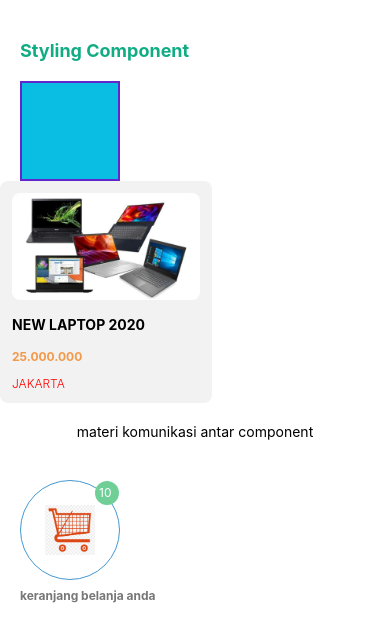
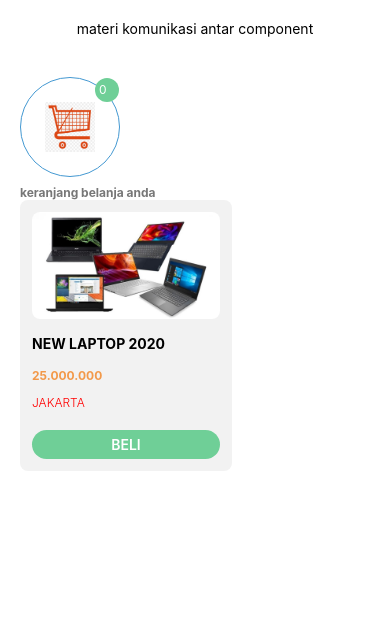
Before and after one commit to wahyuarinugroho/aplikasi-react-native-pertama, a React Native app: screen / in a window 390 px wide. Shown: the top 642 px of the page. Built offline with nearby package versions, Linux system fonts and the light colour scheme.

Commit message:
detail pembelajaran komunikasi antar komponen RN dgn menggunakan props dan state

```diff
--- a/src/App.js
+++ b/src/App.js
@@ -20,7 +20,7 @@ const App = () => {
     <View>
       <ScrollView>
       {/* <SampleComponent /> */}
-      <StylingComponent />
+      {/* <StylingComponent /> */}
       {/* <FlexBox /> */}
       {/* <Position /> */}
       {/* <PropsDinamis /> */}
--- a/src/components/Cart/index.js
+++ b/src/components/Cart/index.js
@@ -2,12 +2,12 @@ import React from 'react'
 import { StyleSheet, Text, View, Image } from 'react-native'
 import cart from '../../assets/icons/cart.png';
 
-const Cart = () => {
+const Cart = (props) => {
     return (
         <View>
             <View style={styles.cartWrapper}>
             <Image source={cart} style={styles.iconCart} />
-            <Text style={styles.notif}>10</Text>
+            <Text style={styles.notif}>{props.quantity}</Text>
             </View>
             <Text style={styles.text}>keranjang belanja anda</Text>
         </View>
--- a/src/components/Product/index.js
+++ b/src/components/Product/index.js
@@ -1,14 +1,66 @@
 import React from 'react'
-import { StyleSheet, Text, View } from 'react-native'
+import { StyleSheet, Text, View, Image, TouchableOpacity } from 'react-native'
+import laptop from '../../assets/image/laptop.jpg';
 
-const Product = () => {
+const Product = (props) => {
     return (
-        <View>
-            <Text></Text>
+    <View style={styles.wrapper}>
+        <Image source={laptop} style={styles.imageProduct} />
+        <Text style={styles.productName}>NEW LAPTOP 2020</Text>
+        <Text style={styles.productPrice}>25.000.000</Text>
+        <Text style={styles.location}>JAKARTA</Text>
+        <TouchableOpacity onPress={props.onButtonPress}>
+        <View style={styles.buttonWrapper}>
+        <Text style={styles.buttonText}>BELI</Text>
         </View>
+        </TouchableOpacity>
+
+    </View>
     )
 }
 
 export default Product
 
-const styles = StyleSheet.create({})
+const styles = StyleSheet.create({
+    wrapper: {
+        padding: 12,
+        backgroundColor: '#F2F2F2',
+        width: 212,
+        borderRadius: 8,
+    },
+    imageProduct: {
+        width: 188,
+        height: 107,
+        borderRadius: 8,
+    },
+    productName: {
+        fontSize: 14,
+        fontWeight: 'bold',
+        marginTop: 16,
+    },
+    productPrice: {
+        fontSize: 12,
+        fontWeight: 'bold',
+        color: '#F2994A',
+        marginTop: 16,
+    },
+    location: {
+        fontSize: 12,
+        fontWeight: '300',
+        color: 'red',
+        marginTop: 12,
+    },
+    buttonWrapper: {
+        backgroundColor:'#6FCF97',
+        paddingVertical: 6,
+        borderRadius: 25,
+        marginTop: 20,
+
+    },
+    buttonText: {
+        fontSize: 14,
+        fontWeight: '600',
+        color: 'white',
+        textAlign: 'center',
+    }
+})
--- a/src/pages/Communication/index.js
+++ b/src/pages/Communication/index.js
@@ -1,17 +1,20 @@
-import React from 'react'
+import React, { useState } from 'react'
 import { StyleSheet, Text, View } from 'react-native'
 import Cart from '../../components/Cart'
+import Product from '../../components/Product'
 
 const Communication = () => {
+    const [totalProduct, setTotalProduct] = useState(0);
     return (
         <View style={styles.container}>
             <Text style={styles.textTitle}>materi komunikasi antar component</Text>
-            <Cart />
+            <Cart quantity={totalProduct} />
+            <Product onButtonPress={() => setTotalProduct(totalProduct + 1)} />
         </View>
     )
 };
 
-export default Communication
+export default Communication;
 
 const styles = StyleSheet.create({
     container: {padding: 20},
--- a/src/pages/StylingComponent/index.js
+++ b/src/pages/StylingComponent/index.js
@@ -53,6 +53,20 @@ const StylingComponent = () => {
             }}>
               JAKARTA
           </Text>
+          <View style={{
+            backgroundColor:'#6FCF97',
+            paddingVertical: 6,
+            borderRadius: 25,
+            marginTop: 20,
+            }}>
+          <Text style={{
+            fontSize: 14,
+            fontWeight: '600',
+            color: 'white',
+            textAlign: 'center',
+            }}>
+              BELI</Text>
+          </View>
           </View>
       </View>
     )
```
